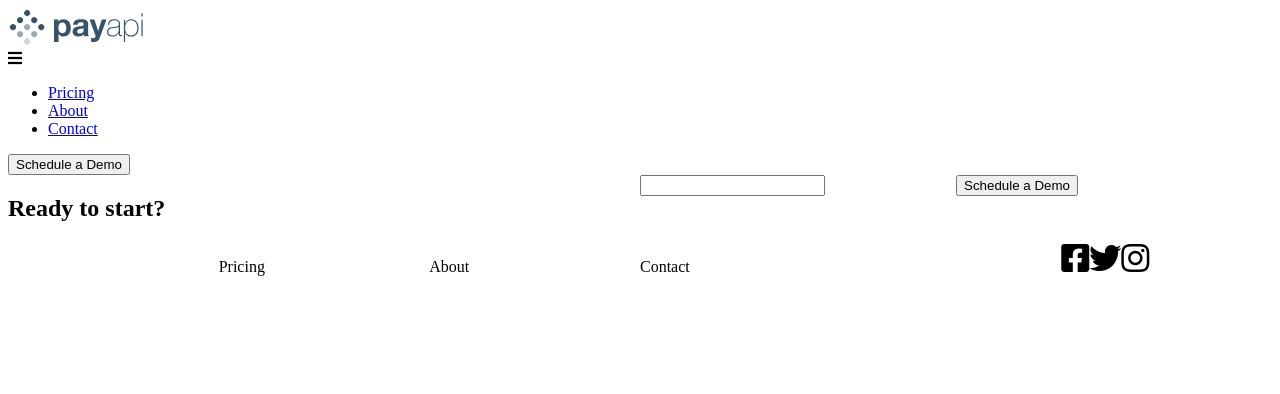
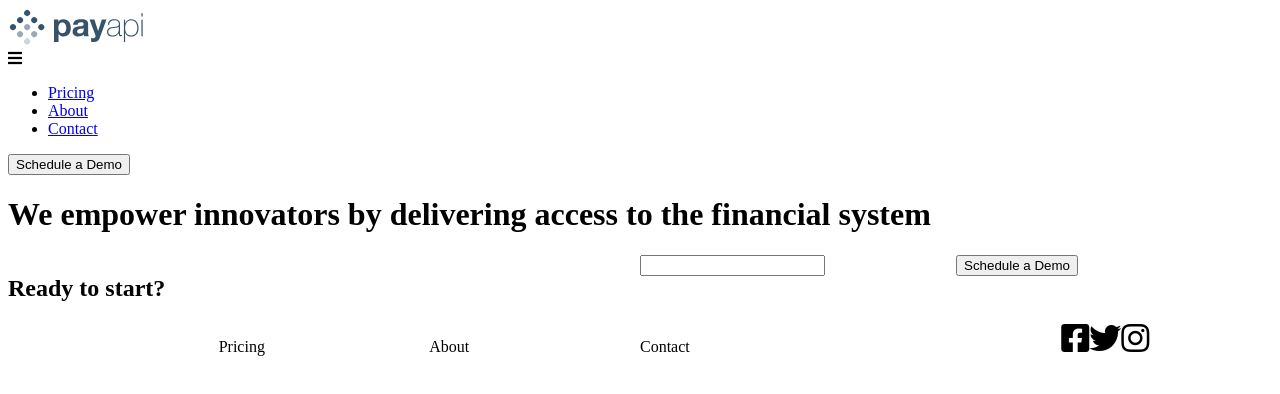
Before and after one commit to clf94-dev/pay-ap--web-react, a React (Create React App) app: page /about in a window 1280 px wide. Shown: the top 394 px of the page. Built offline with nearby package versions, Linux system fonts and the light colour scheme.

Commit message:
top title component About page added

```diff
--- /dev/null
+++ b/src/components/TopAbout.jsx
@@ -0,0 +1,11 @@
+import React from 'react'
+
+function TopAbout() {
+    return (
+        <div>
+            <h1>We empower innovators by delivering access to the financial system</h1>
+        </div>
+    )
+}
+
+export default TopAbout
--- a/src/components/pages/About.jsx
+++ b/src/components/pages/About.jsx
@@ -1,9 +1,10 @@
 import React from 'react'
+import TopAbout from '../TopAbout'
 
 function About() {
     return (
         <div>
-
+            <TopAbout/>
         </div>
     )
 }
```
